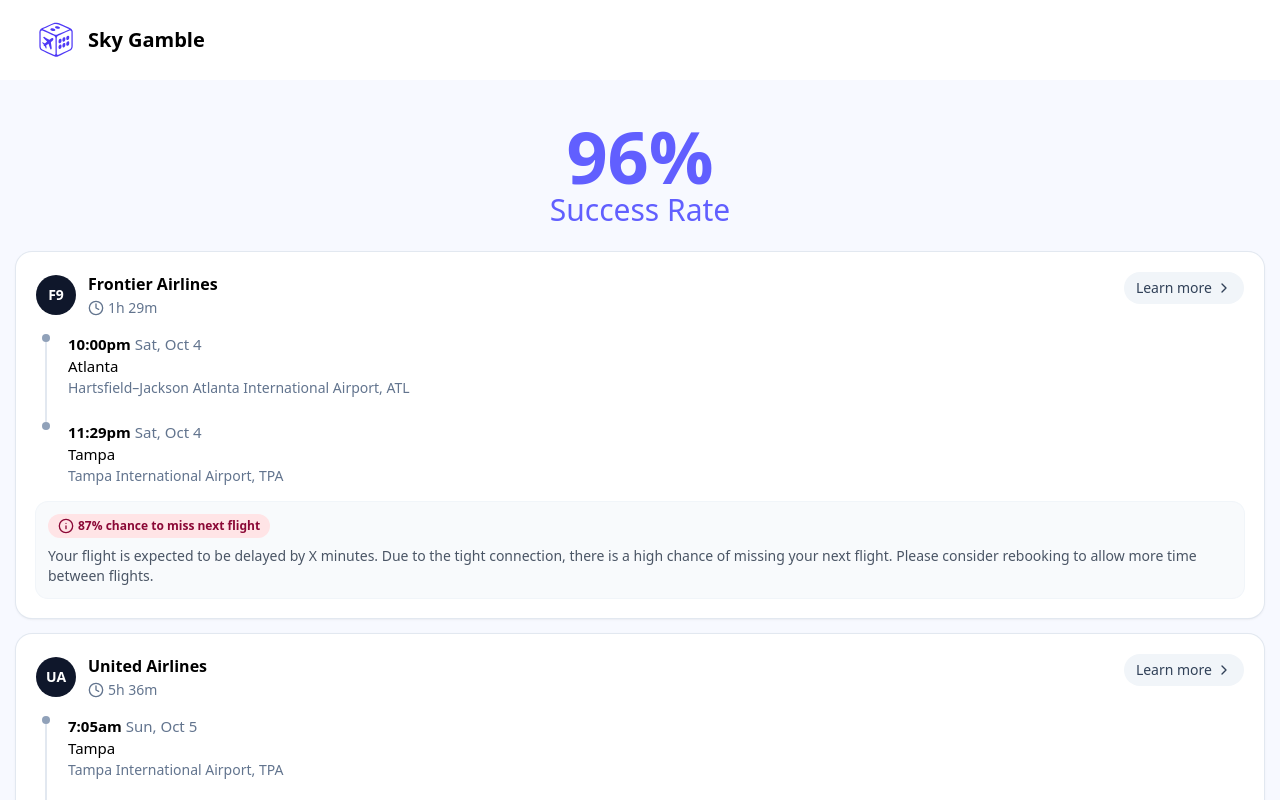
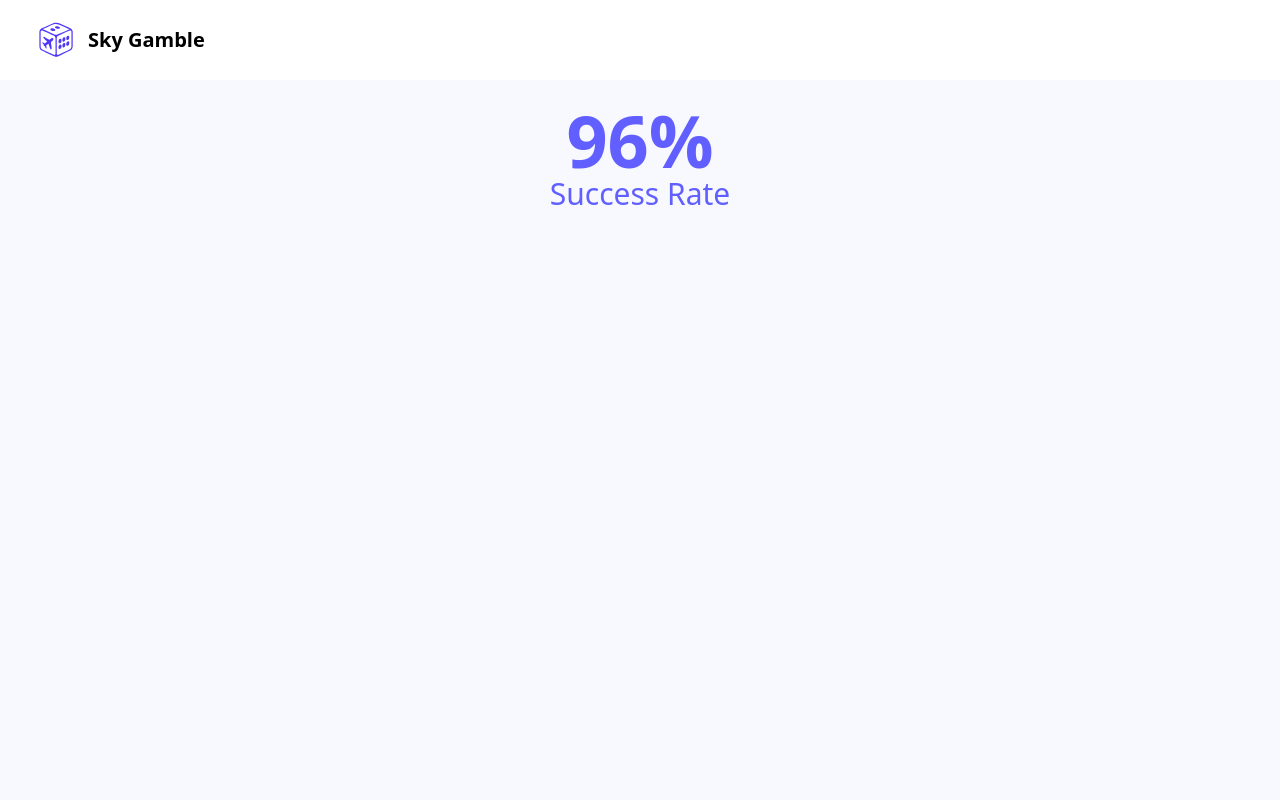
Before and after one commit to Kapitar/SkyGamble, a Next.js app in the folder frontend/: page /calculate in a window 1280 px wide. Shown: the top 800 px of the page. Built offline with nearby package versions, Linux system fonts and the light colour scheme.

Commit message:
feat: pass data from main to results

```diff
--- a/frontend/src/app/calculate/page.tsx
+++ b/frontend/src/app/calculate/page.tsx
@@ -1,31 +1,45 @@
 "use client";
+import { useState, useEffect, use } from "react";
+import { useSearchParams } from "next/navigation";
 import { Info, Clock, ChevronRight } from "lucide-react";
 import { Fragment } from "react";
+import { Flight } from "@/types/FlightType";
 
 export default function CalculatePage() {
+  const searchParams = useSearchParams();
+  const flightsParam = searchParams.get("flights");
+  const flights: Flight[] = flightsParam
+    ? JSON.parse(decodeURIComponent(flightsParam))
+    : [];
+
+  useEffect(() => {
+
+  }, []);
+
   return (
-    <div className="container mx-auto px-4 mt-10">
+    <div className="container mx-auto px-4 mt-6">
       <div className="text-center text-indigo-500 mb-6">
         <h1 className="text-7xl font-bold">96%</h1>
         <p className="text-3xl">Success Rate</p>
       </div>
 
+      {flights.map((flight, index) => (
         <FlightResultCard
-        airline={{ name: "Frontier Airlines", code: "F9" }}
-        duration="1h 29m"
+          key={index}
+          airline={{ name: flight.airline, code: flight.airline }}
           ctaLabel="Learn more"
           segments={[
             {
               time: "10:00pm",
               date: "Sat, Oct 4",
               city: "Atlanta",
-            airport: "Hartsfield–Jackson Atlanta International Airport, ATL",
+              airport: flight.departureAirport,
             },
             {
               time: "11:29pm",
               date: "Sat, Oct 4",
               city: "Tampa",
-            airport: "Tampa International Airport, TPA",
+              airport: flight.arrivalAirport,
             },
           ]}
           notices={[
@@ -37,41 +51,14 @@ export default function CalculatePage() {
           ]}
           subNote={
             <div className="text-sm text-gray-600">
-            Your flight is expected to be delayed by X minutes. Due to the tight connection, there is a high chance of missing your
-            next flight. Please consider rebooking to allow more time between
+              Your flight is expected to be delayed by X minutes. Due to the
+              tight connection, there is a high chance of missing your next
+              flight. Please consider rebooking to allow more time between
               flights.
             </div>
           }
         />
-
-      <FlightResultCard
-        className="mt-4"
-        airline={{ name: "United Airlines", code: "UA" }}
-        duration="5h 36m"
-        ctaLabel="Learn more"
-        segments={[
-          {
-            time: "7:05am",
-            date: "Sun, Oct 5",
-            city: "Tampa",
-            airport: "Tampa International Airport, TPA",
-          },
-          {
-            time: "9:41am",
-            date: "Sun, Oct 5",
-            city: "San Francisco",
-            airport: "San Francisco International Airport, SFO",
-          },
-        ]}
-        notices={[
-          {
-            tone: "short",
-            label: "Short layover in San Francisco",
-            meta: "54 min",
-            icon: <Info className="h-4 w-4" />,
-          },
-        ]}
-      />
+      ))}
     </div>
   );
 }
@@ -92,7 +79,6 @@ type Notice = {
 type FlightResultCardProps = {
   className?: string;
   airline: { name: string; code?: string };
-  duration: string;
   ctaLabel?: string;
   segments: [Segment, Segment];
   notices?: Notice[];
@@ -102,7 +88,6 @@ type FlightResultCardProps = {
 function FlightResultCard({
   className,
   airline,
-  duration,
   ctaLabel = "Learn more",
   segments,
   notices = [],
@@ -111,7 +96,7 @@ function FlightResultCard({
   return (
     <section
       className={
-        "relative rounded-2xl bg-white p-4 shadow-sm ring-1 ring-slate-200 sm:p-5 " +
+        "relative rounded-2xl bg-white p-4 shadow-sm ring-1 ring-slate-200 sm:p-5 mb-5" +
         (className ?? "")
       }
     >
@@ -121,9 +106,6 @@ function FlightResultCard({
           <AirlineAvatar code={airline.code} name={airline.name} />
           <div>
             <p className="text-base font-semibold leading-6">{airline.name}</p>
-            <p className="mt-0.5 flex items-center text-sm text-slate-500">
-              <Clock className="mr-1 h-4 w-4" /> {duration}
-            </p>
           </div>
         </div>
 
--- a/frontend/src/app/page.tsx
+++ b/frontend/src/app/page.tsx
@@ -1,11 +1,13 @@
 "use client";
 
 import { useState } from "react";
+import { useRouter } from "next/navigation";
 import BoardingPass from "@/components/BoardingPass";
 import Notification from "@/components/Notification";
 import { Flight } from "@/types/FlightType";
 
 export default function Page() {
+  const router = useRouter();
   const [flights, setFlights] = useState<Flight[]>([
     {
       airline: "",
@@ -40,11 +42,22 @@ export default function Page() {
     setFlights(newFlights);
   };
 
+  const handleCalculateRisk = () => {
+    const flightsParam = encodeURIComponent(JSON.stringify(flights));
+    router.push(`/calculate?flights=${flightsParam}`);
+  };
+
   return (
     <div className="container mx-auto px-4 mt-10">
-      {!!errorMessage && <Notification type="error">{errorMessage}</Notification>}
-      {!!loadingMessage && <Notification type="loading">{loadingMessage}</Notification>}
-      {!!successMessage && <Notification type="success">{successMessage}</Notification>}
+      {!!errorMessage && (
+        <Notification type="error">{errorMessage}</Notification>
+      )}
+      {!!loadingMessage && (
+        <Notification type="loading">{loadingMessage}</Notification>
+      )}
+      {!!successMessage && (
+        <Notification type="success">{successMessage}</Notification>
+      )}
       <div className="flex justify-center text-center mb-10">
         <div className="w-196">
           <h1 className="text-6xl font-bold">
@@ -111,7 +124,10 @@ export default function Page() {
       ))}
 
       <div className="flex justify-center">
-        <button className="px-5 py-2.5 mt-4 bg-indigo-600 text-white text-md rounded-2xl">
+        <button
+          onClick={handleCalculateRisk}
+          className="px-5 py-2.5 mt-4 bg-indigo-600 text-white text-md rounded-2xl"
+        >
           Calculate the risk
         </button>
       </div>
```
Lines whose indentation alone changed are shown as unchanged.
